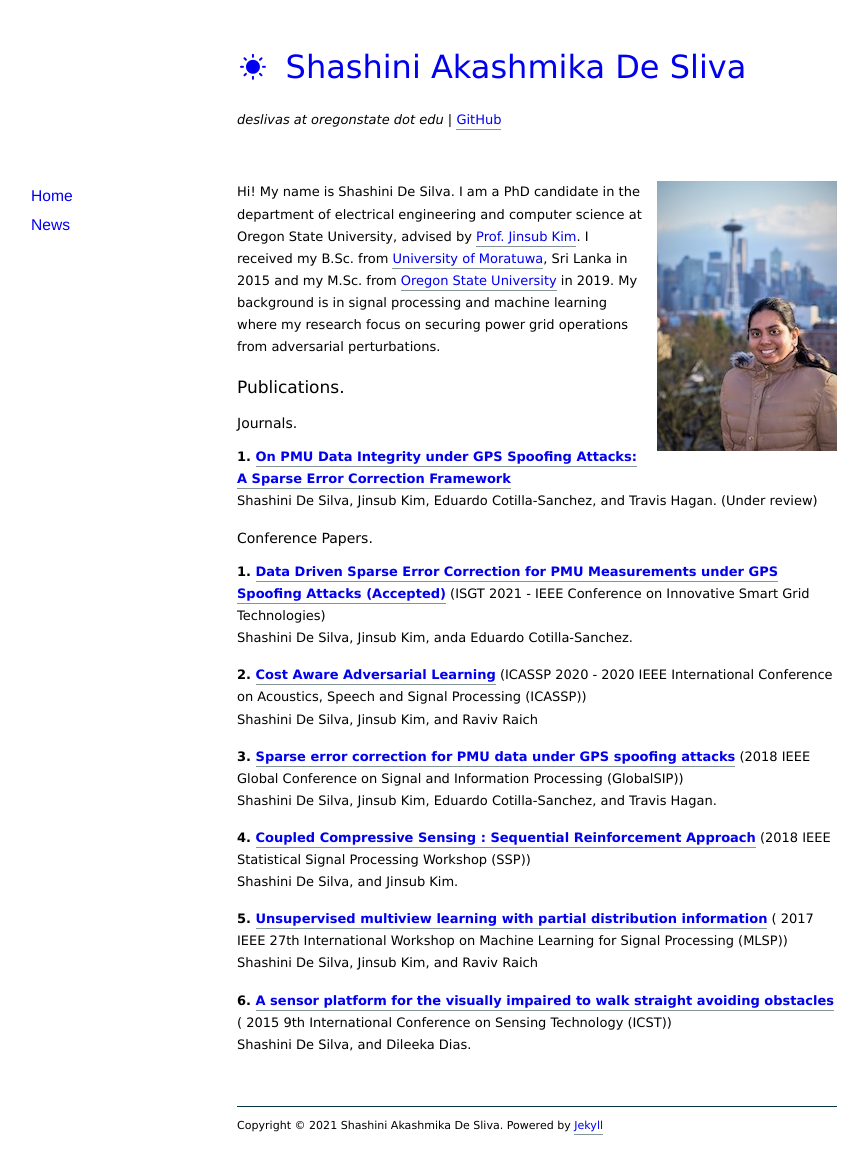
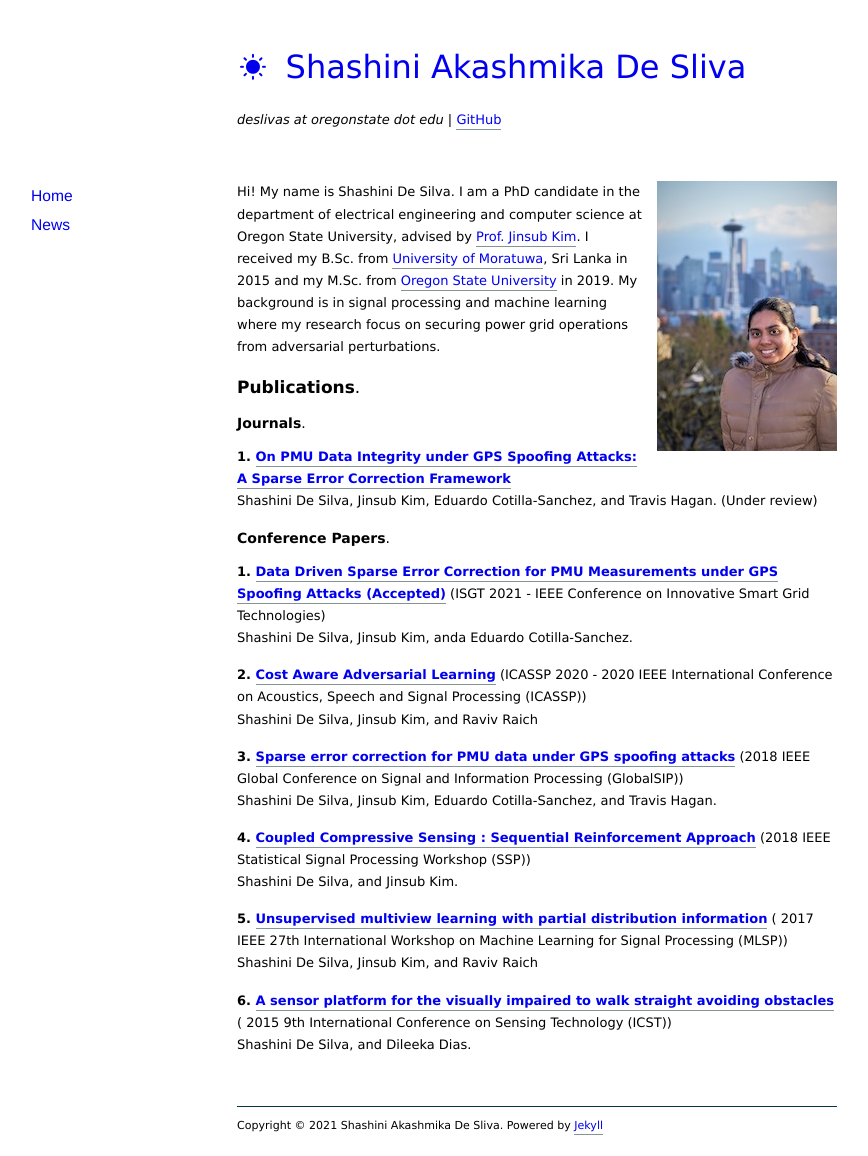
Before and after one commit to shashidesilvas/shashidesilvas.github.io, a Jekyll site: the page built from index.markdown, in a window 1280 px wide. Shown: the whole page, without its empty margins (103-971 px from the left). Built offline with Jekyll 4.4.1, drawn with Linux system fonts in a browser that asks for light colours; nearby versions of some CDN libraries; the list of posts is cut into pages by our own code.

```diff
--- a/index.markdown
+++ b/index.markdown
@@ -7,12 +7,12 @@ title: About
 <img src="/images/shakespeare.png" class="right" />
 Hi! My name is Shashini De Silva. I am a PhD candidate in the department of electrical engineering and computer science at Oregon State University, advised by [Prof. Jinsub Kim](https://sites.google.com/a/cornell.edu/jinsub-kim/home). I received my B.Sc. from [University of Moratuwa](http://www.ent.mrt.ac.lk/web3/), Sri Lanka in 2015 and my M.Sc. from [Oregon State University](https://eecs.oregonstate.edu/) in 2019. My background is in signal processing and machine learning where my research focus on securing power grid operations from adversarial perturbations.
 
-# Publications.
-### Journals.
+# **Publications**.
+### **Journals**.
 **1.  [On PMU Data Integrity under GPS Spoofing Attacks: A Sparse Error Correction Framework](https://arxiv.org/abs/2008.09691)**<br/>
 Shashini De Silva, Jinsub Kim, Eduardo Cotilla-Sanchez, and Travis Hagan. (Under review)
 
-### Conference Papers.
+### **Conference Papers**.
 **1. [Data Driven Sparse Error Correction for PMU Measurements under GPS Spoofing Attacks (Accepted)](https://ieee-isgt.org/isgt-na-2021-papers/)** (ISGT 2021 - IEEE Conference on Innovative Smart Grid Technologies)<br/>
 Shashini De Silva, Jinsub Kim, anda Eduardo Cotilla-Sanchez.
 
```
